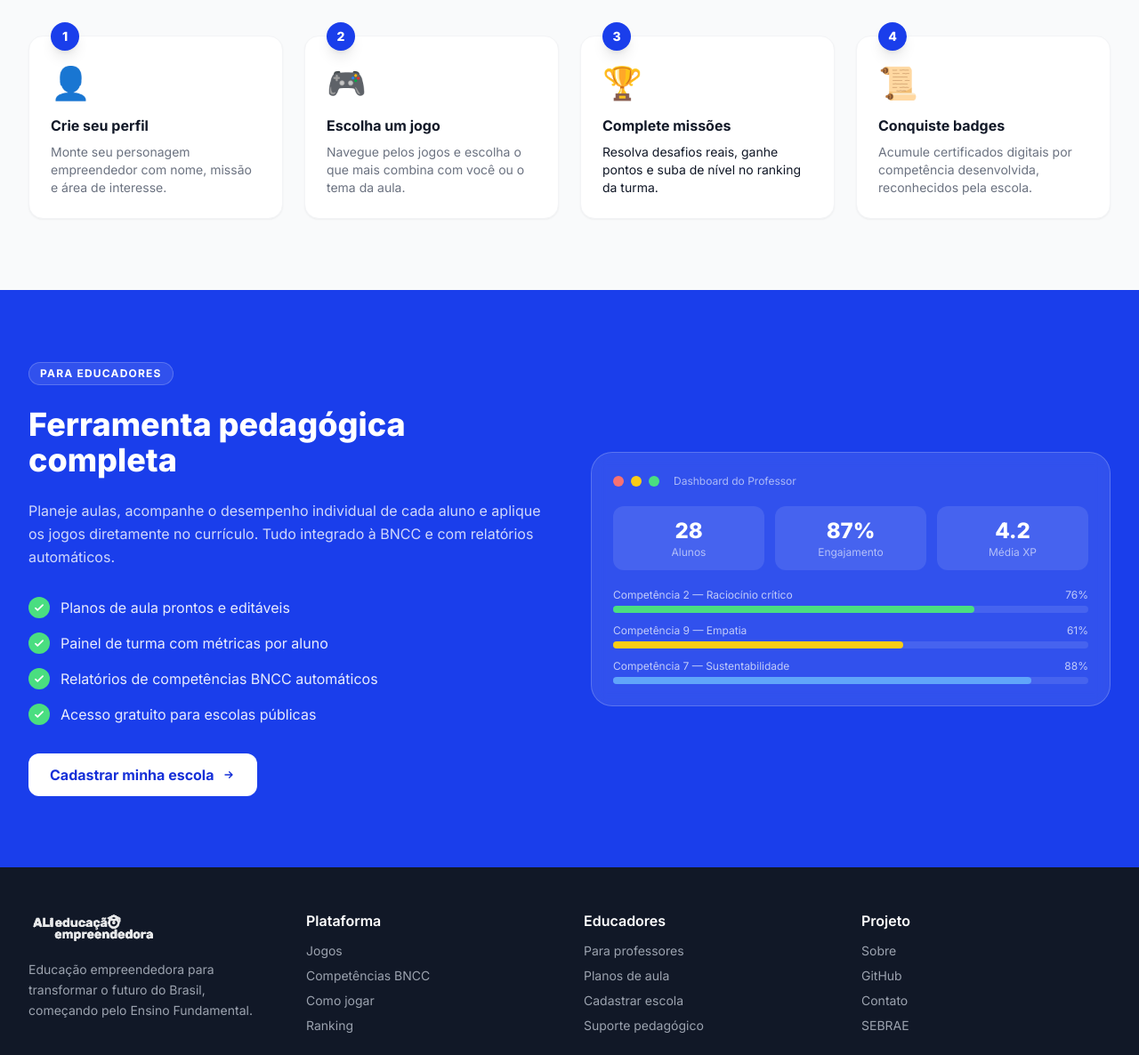
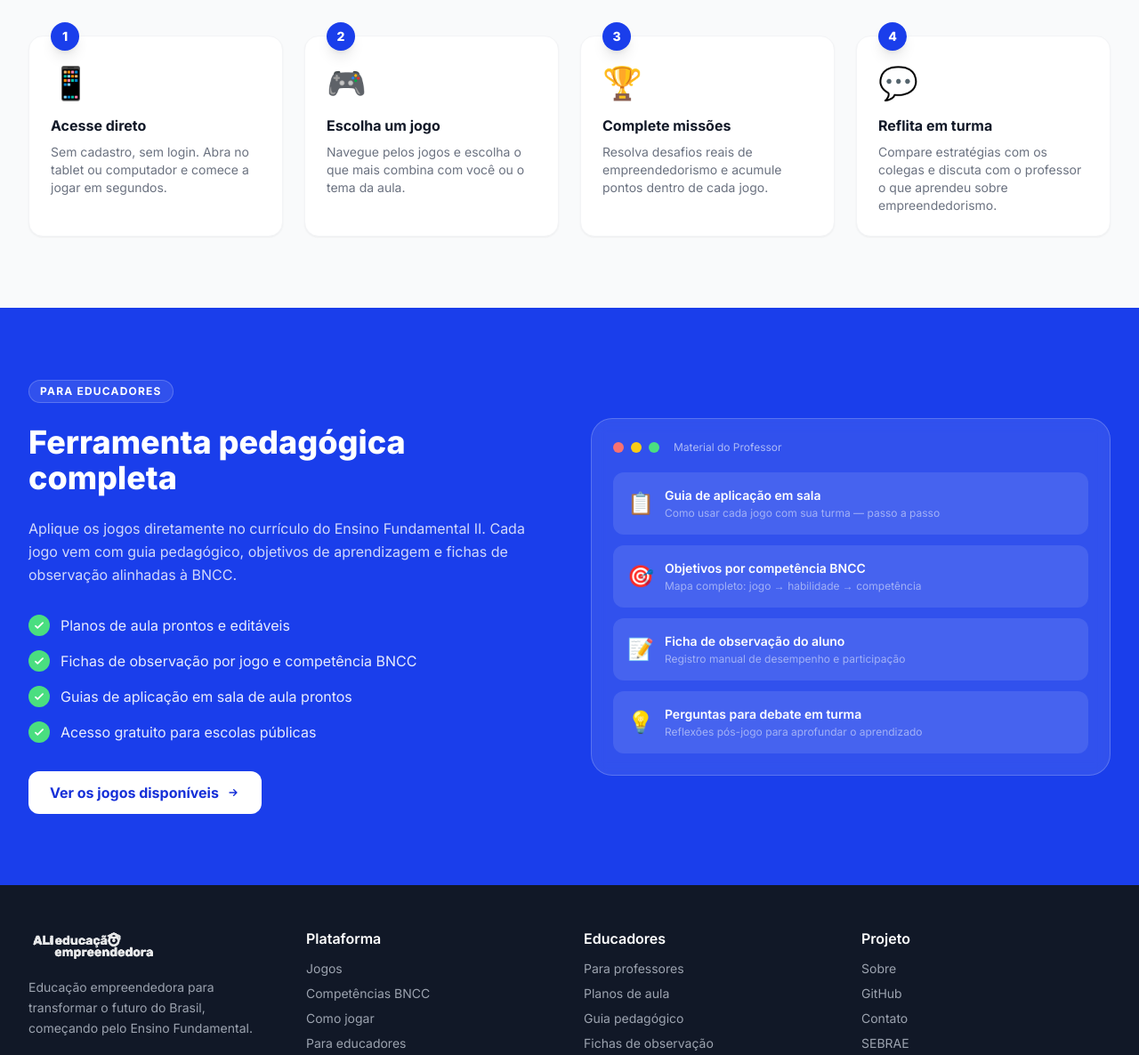
Before and after one commit to financeiroetica01-art/jogos-empreendedorismo-bncc, a plain HTML site: page index.html in a window 1280 px wide. Shown: the part 3140-4326 px from the top of the page at 89% size. Drawn offline with nearby package versions, Linux system fonts and the light colour scheme.

Commit message:
fix: ajustar ferramentas pedagogicas para plataforma sem login

```diff
--- a/index.html
+++ b/index.html
@@ -513,9 +513,9 @@
       <div class="grid sm:grid-cols-2 lg:grid-cols-4 gap-6">
         <div class="relative bg-white rounded-2xl p-6 shadow-sm border border-gray-100 card-hover">
           <div class="absolute -top-4 left-6 w-8 h-8 rounded-full bg-brand-600 text-white font-extrabold text-sm flex items-center justify-center shadow-lg">1</div>
-          <div class="text-4xl mb-4 mt-2">👤</div>
-          <h3 class="font-bold text-gray-900 mb-2">Crie seu perfil</h3>
-          <p class="text-sm text-gray-500">Monte seu personagem empreendedor com nome, missão e área de interesse.</p>
+          <div class="text-4xl mb-4 mt-2">📱</div>
+          <h3 class="font-bold text-gray-900 mb-2">Acesse direto</h3>
+          <p class="text-sm text-gray-500">Sem cadastro, sem login. Abra no tablet ou computador e comece a jogar em segundos.</p>
         </div>
         <div class="relative bg-white rounded-2xl p-6 shadow-sm border border-gray-100 card-hover">
           <div class="absolute -top-4 left-6 w-8 h-8 rounded-full bg-brand-600 text-white font-extrabold text-sm flex items-center justify-center shadow-lg">2</div>
@@ -527,13 +527,13 @@
           <div class="absolute -top-4 left-6 w-8 h-8 rounded-full bg-brand-600 text-white font-extrabold text-sm flex items-center justify-center shadow-lg">3</div>
           <div class="text-4xl mb-4 mt-2">🏆</div>
           <h3 class="font-bold text-gray-900 mb-2">Complete missões</h3>
-          <p class="text-sm text="gray-500">Resolva desafios reais, ganhe pontos e suba de nível no ranking da turma.</p>
+          <p class="text-sm text-gray-500">Resolva desafios reais de empreendedorismo e acumule pontos dentro de cada jogo.</p>
         </div>
         <div class="relative bg-white rounded-2xl p-6 shadow-sm border border-gray-100 card-hover">
           <div class="absolute -top-4 left-6 w-8 h-8 rounded-full bg-brand-600 text-white font-extrabold text-sm flex items-center justify-center shadow-lg">4</div>
-          <div class="text-4xl mb-4 mt-2">📜</div>
-          <h3 class="font-bold text-gray-900 mb-2">Conquiste badges</h3>
-          <p class="text-sm text-gray-500">Acumule certificados digitais por competência desenvolvida, reconhecidos pela escola.</p>
+          <div class="text-4xl mb-4 mt-2">💬</div>
+          <h3 class="font-bold text-gray-900 mb-2">Reflita em turma</h3>
+          <p class="text-sm text-gray-500">Compare estratégias com os colegas e discuta com o professor o que aprendeu sobre empreendedorismo.</p>
         </div>
       </div>
     </div>
@@ -547,7 +547,7 @@
           <span class="inline-block bg-white/10 border border-white/20 text-white text-xs font-bold uppercase tracking-widest px-3 py-1 rounded-full mb-6">Para educadores</span>
           <h2 class="text-3xl sm:text-4xl font-extrabold mb-6">Ferramenta pedagógica completa</h2>
           <p class="text-white/80 text-base mb-8 leading-relaxed">
-            Planeje aulas, acompanhe o desempenho individual de cada aluno e aplique os jogos diretamente no currículo. Tudo integrado à BNCC e com relatórios automáticos.
+            Aplique os jogos diretamente no currículo do Ensino Fundamental II. Cada jogo vem com guia pedagógico, objetivos de aprendizagem e fichas de observação alinhadas à BNCC.
           </p>
           <ul class="space-y-4 mb-8">
             <li class="flex items-center gap-3 text-white/90">
@@ -560,13 +560,13 @@
               <div class="w-6 h-6 rounded-full bg-green-400 flex items-center justify-center flex-shrink-0">
                 <svg class="w-3.5 h-3.5 text-white" fill="none" stroke="currentColor" viewBox="0 0 24 24"><path stroke-linecap="round" stroke-linejoin="round" stroke-width="3" d="M5 13l4 4L19 7"/></svg>
               </div>
-              Painel de turma com métricas por aluno
+              Fichas de observação por jogo e competência BNCC
             </li>
             <li class="flex items-center gap-3 text-white/90">
               <div class="w-6 h-6 rounded-full bg-green-400 flex items-center justify-center flex-shrink-0">
                 <svg class="w-3.5 h-3.5 text-white" fill="none" stroke="currentColor" viewBox="0 0 24 24"><path stroke-linecap="round" stroke-linejoin="round" stroke-width="3" d="M5 13l4 4L19 7"/></svg>
               </div>
-              Relatórios de competências BNCC automáticos
+              Guias de aplicação em sala de aula prontos
             </li>
             <li class="flex items-center gap-3 text-white/90">
               <div class="w-6 h-6 rounded-full bg-green-400 flex items-center justify-center flex-shrink-0">
@@ -575,45 +575,47 @@
               Acesso gratuito para escolas públicas
             </li>
           </ul>
-          <a href="mailto:professores@empreendejovem.edu.br" class="inline-flex items-center gap-2 bg-white text-brand-700 font-bold px-6 py-3 rounded-xl hover:bg-white/90 transition-colors">
-            Cadastrar minha escola
+          <a href="#jogos" class="inline-flex items-center gap-2 bg-white text-brand-700 font-bold px-6 py-3 rounded-xl hover:bg-white/90 transition-colors">
+            Ver os jogos disponíveis
             <svg class="w-4 h-4" fill="none" stroke="currentColor" viewBox="0 0 24 24"><path stroke-linecap="round" stroke-linejoin="round" stroke-width="2" d="M13 7l5 5m0 0l-5 5m5-5H6"/></svg>
           </a>
         </div>
-        <!-- Dashboard preview -->
+        <!-- Material pedagógico preview -->
         <div class="bg-white/10 backdrop-blur rounded-3xl p-6 border border-white/20">
           <div class="flex items-center gap-2 mb-5">
             <div class="w-3 h-3 rounded-full bg-red-400"></div>
             <div class="w-3 h-3 rounded-full bg-yellow-400"></div>
             <div class="w-3 h-3 rounded-full bg-green-400"></div>
-            <span class="text-white/60 text-xs ml-2">Dashboard do Professor</span>
-          </div>
-          <div class="grid grid-cols-3 gap-3 mb-5">
-            <div class="bg-white/10 rounded-xl p-3 text-center">
-              <div class="text-2xl font-extrabold text-white">28</div>
-              <div class="text-xs text-white/60">Alunos</div>
-            </div>
-            <div class="bg-white/10 rounded-xl p-3 text-center">
-              <div class="text-2xl font-extrabold text-white">87%</div>
-              <div class="text-xs text-white/60">Engajamento</div>
-            </div>
-            <div class="bg-white/10 rounded-xl p-3 text-center">
-              <div class="text-2xl font-extrabold text-white">4.2</div>
-              <div class="text-xs text-white/60">Média XP</div>
-            </div>
+            <span class="text-white/60 text-xs ml-2">Material do Professor</span>
           </div>
           <div class="space-y-3">
-            <div>
-              <div class="flex justify-between text-xs text-white/70 mb-1"><span>Competência 2 — Raciocínio crítico</span><span>76%</span></div>
-              <div class="h-2 bg-white/10 rounded-full"><div class="h-2 bg-green-400 rounded-full" style="width:76%"></div></div>
+            <div class="bg-white/10 rounded-xl p-4 flex items-center gap-3">
+              <div class="text-2xl flex-shrink-0">📋</div>
+              <div>
+                <div class="text-white font-semibold text-sm">Guia de aplicação em sala</div>
+                <div class="text-white/50 text-xs mt-0.5">Como usar cada jogo com sua turma — passo a passo</div>
+              </div>
             </div>
-            <div>
-              <div class="flex justify-between text-xs text-white/70 mb-1"><span>Competência 9 — Empatia</span><span>61%</span></div>
-              <div class="h-2 bg-white/10 rounded-full"><div class="h-2 bg-yellow-400 rounded-full" style="width:61%"></div></div>
+            <div class="bg-white/10 rounded-xl p-4 flex items-center gap-3">
+              <div class="text-2xl flex-shrink-0">🎯</div>
+              <div>
+                <div class="text-white font-semibold text-sm">Objetivos por competência BNCC</div>
+                <div class="text-white/50 text-xs mt-0.5">Mapa completo: jogo → habilidade → competência</div>
+              </div>
             </div>
-            <div>
-              <div class="flex justify-between text-xs text-white/70 mb-1"><span>Competência 7 — Sustentabilidade</span><span>88%</span></div>
-              <div class="h-2 bg-white/10 rounded-full"><div class="h-2 bg-blue-400 rounded-full" style="width:88%"></div></div>
+            <div class="bg-white/10 rounded-xl p-4 flex items-center gap-3">
+              <div class="text-2xl flex-shrink-0">📝</div>
+              <div>
+                <div class="text-white font-semibold text-sm">Ficha de observação do aluno</div>
+                <div class="text-white/50 text-xs mt-0.5">Registro manual de desempenho e participação</div>
+              </div>
+            </div>
+            <div class="bg-white/10 rounded-xl p-4 flex items-center gap-3">
+              <div class="text-2xl flex-shrink-0">💡</div>
+              <div>
+                <div class="text-white font-semibold text-sm">Perguntas para debate em turma</div>
+                <div class="text-white/50 text-xs mt-0.5">Reflexões pós-jogo para aprofundar o aprendizado</div>
+              </div>
             </div>
           </div>
         </div>
@@ -637,16 +639,16 @@
             <li><a href="#jogos" class="hover:text-white transition-colors">Jogos</a></li>
             <li><a href="#bncc" class="hover:text-white transition-colors">Competências BNCC</a></li>
             <li><a href="#como-jogar" class="hover:text-white transition-colors">Como jogar</a></li>
-            <li><a href="#" class="hover:text-white transition-colors">Ranking</a></li>
+            <li><a href="#professores" class="hover:text-white transition-colors">Para educadores</a></li>
           </ul>
         </div>
         <div>
           <h4 class="text-white font-semibold mb-3">Educadores</h4>
           <ul class="space-y-2 text-sm">
             <li><a href="#professores" class="hover:text-white transition-colors">Para professores</a></li>
-            <li><a href="#" class="hover:text-white transition-colors">Planos de aula</a></li>
-            <li><a href="#" class="hover:text-white transition-colors">Cadastrar escola</a></li>
-            <li><a href="#" class="hover:text-white transition-colors">Suporte pedagógico</a></li>
+            <li><a href="#professores" class="hover:text-white transition-colors">Planos de aula</a></li>
+            <li><a href="#professores" class="hover:text-white transition-colors">Guia pedagógico</a></li>
+            <li><a href="#professores" class="hover:text-white transition-colors">Fichas de observação</a></li>
           </ul>
         </div>
         <div>
```
